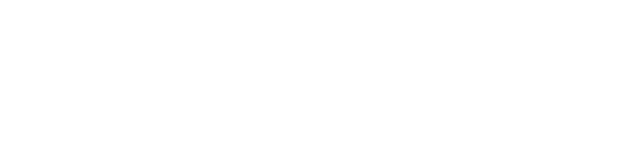
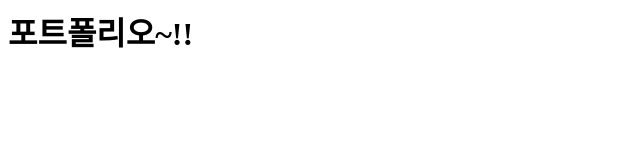
Before and after one commit to LeeJongBok85/portfolio, a plain HTML site: page index.html in a window 1280 px wide. Shown: the whole page, without its empty margins (0-640 px from the left). Drawn offline with Linux system fonts and the light colour scheme.

Commit message:
Update index.html
테스트

```diff
--- a/index.html
+++ b/index.html
@@ -1,9 +1,13 @@
 <html>
-    <meta>
+    <meta charset="utf-8">
     <head>
 
 
     </head>
-
+    <body>
+        <h1>
+            포트폴리오~!!
+        </h1>
+    </body>
 
 </html>
```
